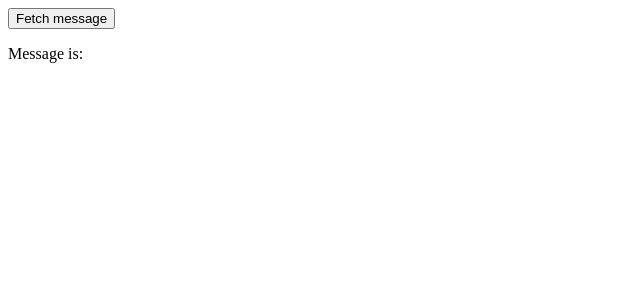
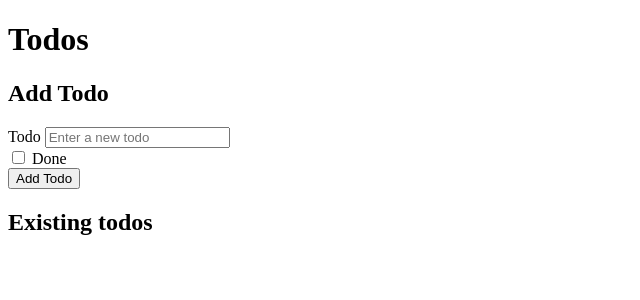
Before and after one commit to k-zhou/web-dev-aalto, a SvelteKit app in the folder client/: page / in a window 1280 px wide. Shown: the top 300 px of the page, without its empty margins (0-640 px from the left). Built offline with nearby package versions, Linux system fonts and the light colour scheme; no server answers.

Commit message:
adds exercises submissions Nesting Components

```diff
--- /dev/null
+++ b/client/src/lib/components/TodoForm.svelte
@@ -0,0 +1,13 @@
+<script>
+    let { addTodo } = $props();
+</script>
+
+<form onsubmit={addTodo}>
+    <label for="name">Todo</label>
+    <input id="name" name="name" type="text" placeholder="Enter a new todo" />
+    <div>
+      <input id="done" name="done" type="checkbox" />
+      <label for="done">Done</label>
+    </div>
+    <input type="submit" value="Add Todo" />
+  </form>
--- /dev/null
+++ b/client/src/lib/components/TodoItem.svelte
@@ -0,0 +1,9 @@
+<script>
+    let { todo, removeTodo } = $props();
+</script>
+
+<input type="checkbox" bind:checked={todo.done} id={todo.id} />
+<label for={todo.id}>
+    {todo.name} ({todo.done ? "done" : "not done"})
+</label>
+<button onclick={() => removeTodo(todo)}>Remove</button>
--- /dev/null
+++ b/client/src/lib/components/TodoList.svelte
@@ -0,0 +1,11 @@
+<script>
+    import TodoItem from "$lib/components/TodoItem.svelte";
+    let { todos, removeTodo } = $props();
+</script>
+<ul>
+    {#each todos as todo}
+        <li>
+            <TodoItem {todo} {removeTodo} />
+        </li>
+    {/each}
+</ul>
--- /dev/null
+++ b/client/src/lib/components/Todos.svelte
@@ -0,0 +1,28 @@
+<script>
+  import TodoForm from "$lib/components/TodoForm.svelte";
+  import TodoList from "$lib/components/TodoList.svelte";
+
+  let todos = $state([]);
+
+  const addTodo = (e) => {
+    const todo = Object.fromEntries(new FormData(e.target));
+    todo.id = crypto.randomUUID();
+    todos.push(todo);
+    e.target.reset();
+    e.preventDefault();
+  };
+
+  const removeTodo = (todo) => {
+    todos = todos.filter((t) => t.id !== todo.id);
+  };
+</script>
+
+<h1>Todos</h1>
+
+<h2>Add Todo</h2>
+
+<TodoForm {addTodo} />
+
+<h2>Existing todos</h2>
+
+<TodoList {todos} {removeTodo} />
--- a/client/src/routes/+page.svelte
+++ b/client/src/routes/+page.svelte
@@ -1,5 +1,5 @@
 <script>
-  import Message from "$lib/components/Message.svelte";
+  import Todos from "$lib/components/Todos.svelte";
 </script>
 
-<Message />
+<Todos />
```
